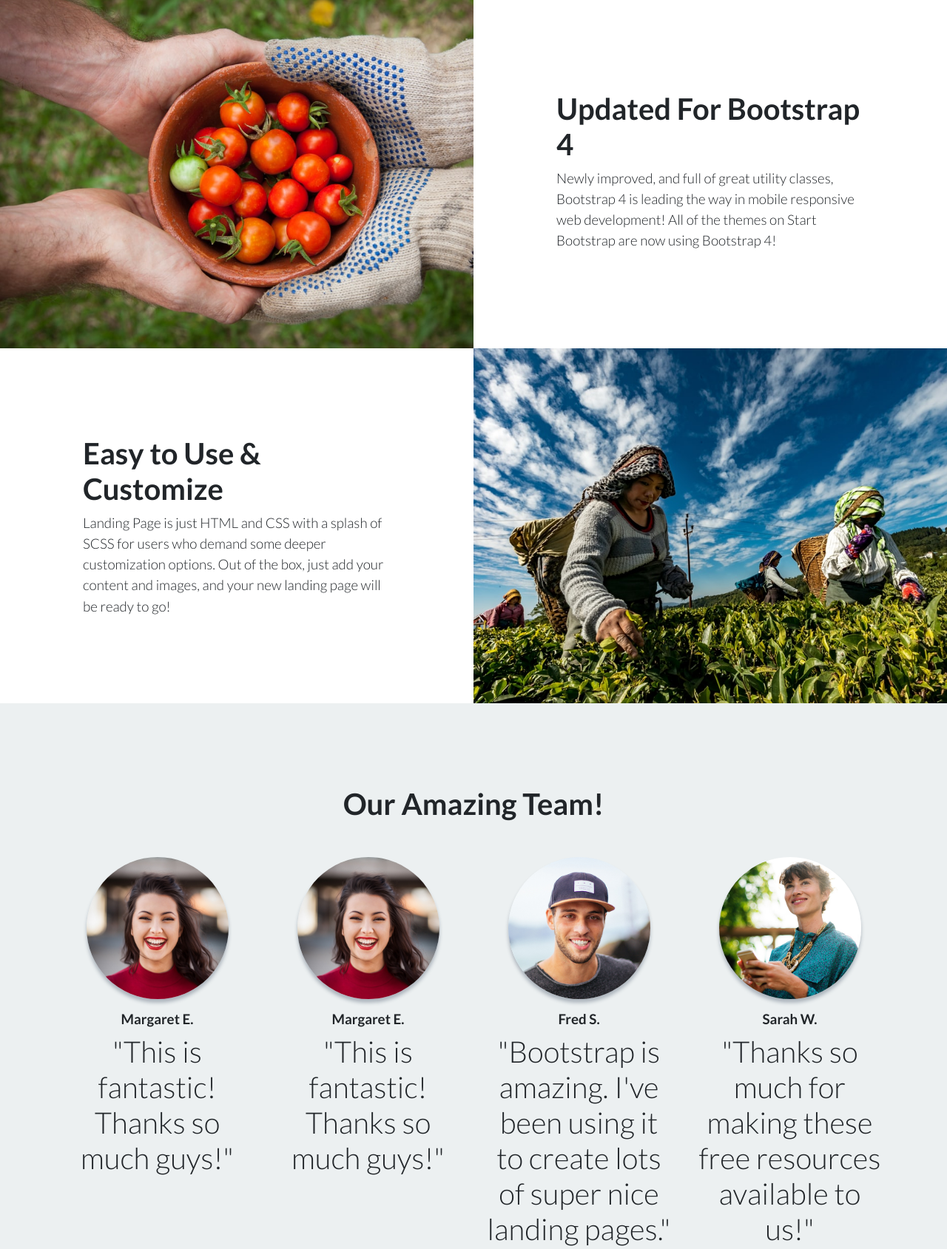
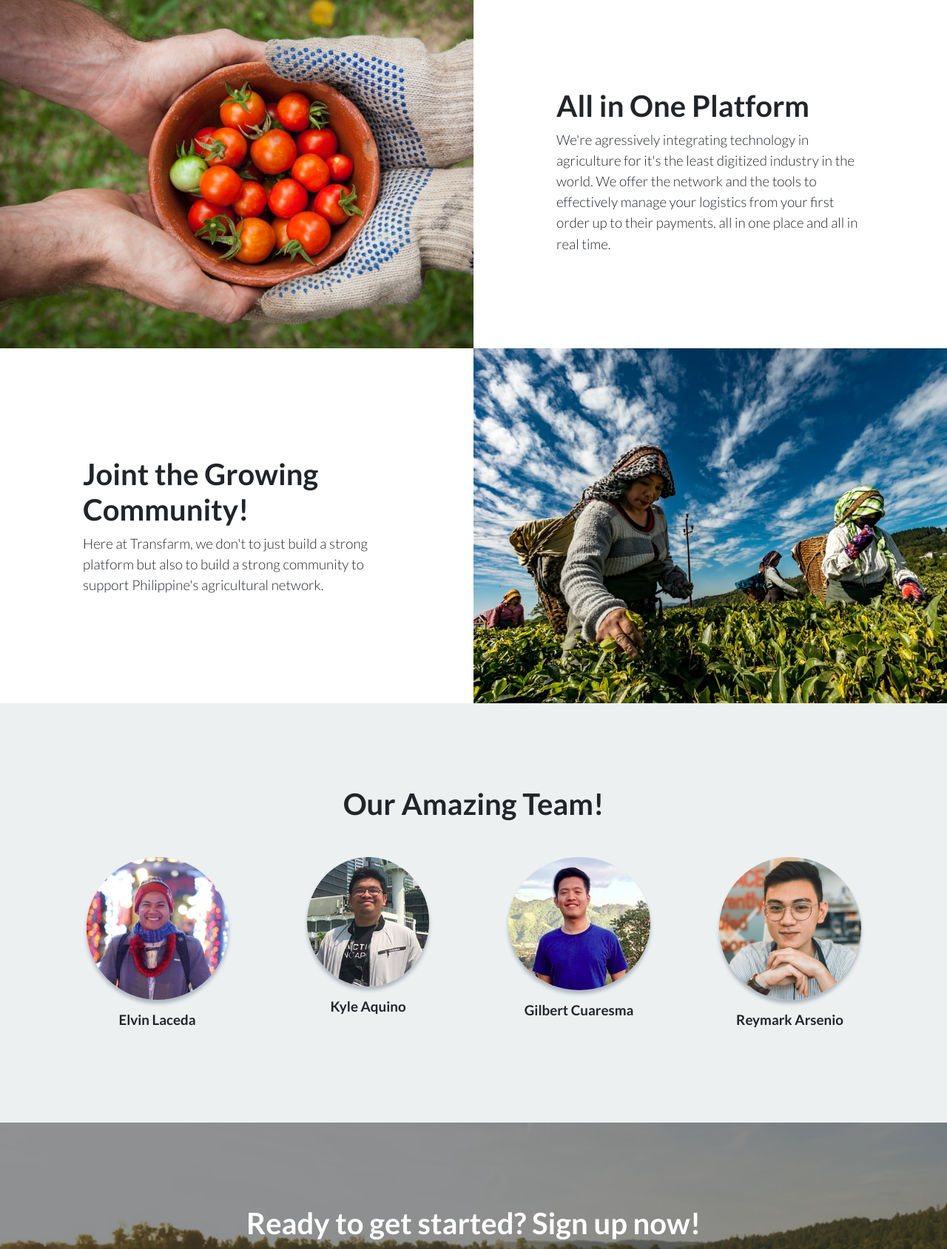
Before and after one commit to kurkbautista/Transfarm-Landing-Page, a website: page index.html in a window 1280 px wide. Shown: the part 1689-3378 px from the top of the page at 74% size. Drawn offline with Linux system fonts and the light colour scheme.

Commit message:
Add Team

```diff
--- a/index.html
+++ b/index.html
@@ -8,7 +8,7 @@
   <meta name="description" content="">
   <meta name="author" content="">
 
-  <title>Landing Page - Start Bootstrap Theme</title>
+  <title>Transfarm: Online Agriculture Marketplace for Filipinos</title>
 
   <!-- Bootstrap core CSS -->
   <link href="vendor/bootstrap/css/bootstrap.min.css" rel="stylesheet">
@@ -103,22 +103,34 @@
 
         <div class="col-lg-6 order-lg-2 text-white showcase-img" style="background-image: url('img/bg4.jpg');"></div>
         <div class="col-lg-6 order-lg-1 my-auto showcase-text">
-          <h2>Fully Responsive Design</h2>
-          <p class="lead mb-0">When you use a theme created by Start Bootstrap, you know that the theme will look great on any device, whether it's a phone, tablet, or desktop the page will behave responsively!</p>
+          <h2>An Online Marketplace</h2>
+          <p class="lead mb-0">
+            Our solution provides an online platform where producers can
+            directly transact with their prospective buyers. We aim to be
+            cross-platform and be the go-to platform for agriculture
+          </p>
         </div>
       </div>
       <div class="row no-gutters">
         <div class="col-lg-6 text-white showcase-img" style="background-image: url('img/bg5.jpg');"></div>
         <div class="col-lg-6 my-auto showcase-text">
-          <h2>Updated For Bootstrap 4</h2>
-          <p class="lead mb-0">Newly improved, and full of great utility classes, Bootstrap 4 is leading the way in mobile responsive web development! All of the themes on Start Bootstrap are now using Bootstrap 4!</p>
+          <h2>All in One Platform</h2>
+          <p class="lead mb-0">
+            We're agressively integrating technology in agriculture for it's the least digitized
+            industry in the world. We offer the network and the tools to effectively
+            manage your logistics from your first order up to their payments.
+            all in one place and all in real time.
+          </p>
         </div>
       </div>
       <div class="row no-gutters">
         <div class="col-lg-6 order-lg-2 text-white showcase-img" style="background-image: url('img/bg6.jpg');"></div>
         <div class="col-lg-6 order-lg-1 my-auto showcase-text">
-          <h2>Easy to Use &amp; Customize</h2>
-          <p class="lead mb-0">Landing Page is just HTML and CSS with a splash of SCSS for users who demand some deeper customization options. Out of the box, just add your content and images, and your new landing page will be ready to go!</p>
+          <h2>Joint the Growing Community!</h2>
+          <p class="lead mb-0">
+            Here at Transfarm, we don't to just build a strong platform but also
+            to build a strong community to support Philippine's agricultural network.
+          </p>
         </div>
       </div>
     </div>
@@ -129,32 +141,32 @@
     <div class="container">
       <h2 class="mb-5">Our Amazing Team!<h2>
       <div class="row">
-          <div class="col-lg-3">
-              <div class="testimonial-item mx-auto mb-5 mb-lg-0">
-                <img class="img-fluid rounded-circle mb-3" src="img/testimonials-1.jpg" alt="">
-                <h5>Margaret E.</h5>
-                <p class="font-weight-light mb-0">"This is fantastic! Thanks so much guys!"</p>
-              </div>
-            </div>
         <div class="col-lg-3">
           <div class="testimonial-item mx-auto mb-5 mb-lg-0">
-            <img class="img-fluid rounded-circle mb-3" src="img/testimonials-1.jpg" alt="">
-            <h5>Margaret E.</h5>
-            <p class="font-weight-light mb-0">"This is fantastic! Thanks so much guys!"</p>
+            <img class="img-fluid rounded-circle mb-3" src="img/team/elvin-profile.jpg" alt="">
+            <h5>Elvin Laceda</h5>
+            <p class="font-weight-light mb-0"></p>
           </div>
         </div>
         <div class="col-lg-3">
           <div class="testimonial-item mx-auto mb-5 mb-lg-0">
-            <img class="img-fluid rounded-circle mb-3" src="img/testimonials-2.jpg" alt="">
-            <h5>Fred S.</h5>
-            <p class="font-weight-light mb-0">"Bootstrap is amazing. I've been using it to create lots of super nice landing pages."</p>
+            <img class="img-fluid rounded-circle mb-3" src="img/team/kyle-profile.png" alt="">
+            <h5>Kyle Aquino</h5>
+            <p class="font-weight-light mb-0"></p>
           </div>
         </div>
         <div class="col-lg-3">
           <div class="testimonial-item mx-auto mb-5 mb-lg-0">
-            <img class="img-fluid rounded-circle mb-3" src="img/testimonials-3.jpg" alt="">
-            <h5>Sarah W.</h5>
-            <p class="font-weight-light mb-0">"Thanks so much for making these free resources available to us!"</p>
+            <img class="img-fluid rounded-circle mb-3" src="img/team/gilbert-profile.png" alt="">
+            <h5>Gilbert Cuaresma</h5>
+            <p class="font-weight-light mb-0"></p>
+          </div>
+        </div>
+        <div class="col-lg-3">
+          <div class="testimonial-item mx-auto mb-5 mb-lg-0">
+            <img class="img-fluid rounded-circle mb-3" src="img/team/reymark-profile.jpg" alt="">
+            <h5>Reymark Arsenio</h5>
+            <p class="font-weight-light mb-0"></p>
           </div>
         </div>
       </div>
```
Also changed, not shown: img/team/elvin-profile.jpg (added), img/team/gilbert-profile.png (added), img/team/kyle-profile.png (added), img/team/reymark-profile.jpg (added).
